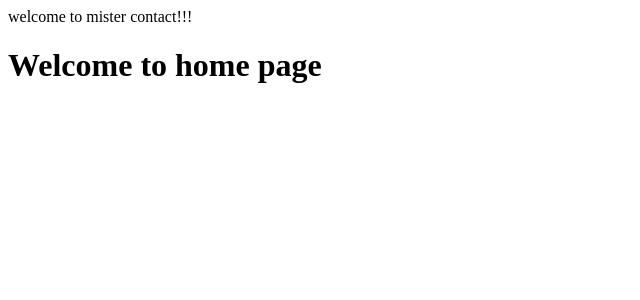
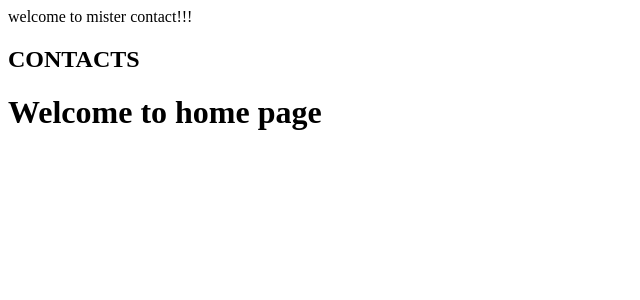
Before and after one commit to HodayaGitHub/mr-contact, a React (Vite) app: page / in a window 1280 px wide. Shown: the top 300 px of the page, without its empty margins (0-640 px from the left). Built offline with nearby package versions, Linux system fonts and the light colour scheme.

Commit message:
Add header

```diff
--- a/src/App.jsx
+++ b/src/App.jsx
@@ -13,6 +13,8 @@ export function App() {
       <div>
         welcome to mister contact!!!
       </div>
+      <AppHeader />
+
       <Router>
         <Routes>
           <Route element={<HomePage />} path="/" />
```
